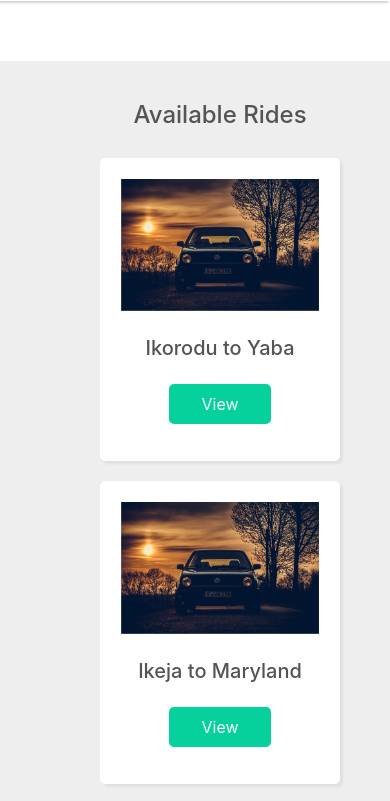
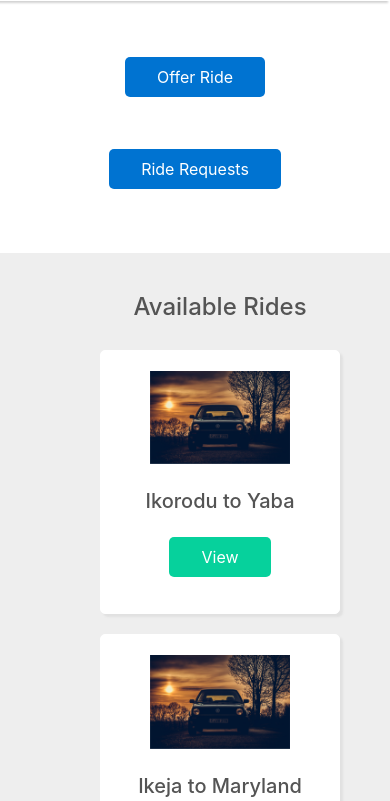
Before and after one commit to emmaadesile/Ride-My-Way, a plain HTML site: page UI/rides.html in a window 390 px wide. Shown: the part 59-860 px from the top of the page. Drawn offline with Linux system fonts and the light colour scheme.

Commit message:
Create Ride Page

```diff
--- a/UI/rides.html
+++ b/UI/rides.html
@@ -7,20 +7,19 @@
   <meta http-equiv="X-UA-Compatible" content="ie=edge">
   <link rel="stylesheet" href="./styles/style.css">
   <link rel="stylesheet" href="./styles/rides.css">
-  <title>Ride My Way</title>
+  <title>Ride my way</title>
 </head>
 
 <body>
   <div class="wrapper">
+    <div class="top">
       <!-- Navigation -->
       <div class="navbar">
-
         <ul style="padding-left: 0px;">
 
           <li class="logo">
             <a href="./index.html">
-            <img src="./images/ride-logo-blue.png" alt="logo">
-          </a>
+              <img src="./images/ride-logo-blue.png" alt="logo"> </a>
           </li>
 
           <section class="div_navbar_items">
@@ -44,8 +43,12 @@
         </ul>
       </div>
       <!-- End of Navigation -->
+    </div>
 
-    <a class="btn btn__secondary" href="./create-ride.html">Create Ride</a>
+    <div class="ride-options">
+      <a href="" class="btn btn__primary btn__inline">Offer Ride</a>
+      <a href="" class="btn btn__primary btn__inline">Ride Requests</a>
+    </div>
 
     <!-- Features -->
     <section class="rides mt-1">
@@ -124,20 +127,11 @@
       </div>
     </section>
 
-    <section class="about">
-      <img src="" alt="" class="about__mockup">
-      <div class="about__details">
-
-      </div>
-    </section>
-
     <footer class="footer">
       <p>&copy; 2018. Made by Emmanuel</p>
     </footer>
-
   </div>
   <!-- End of wrapper-->
-
 
   <!-- JAvascript -->
   <script>
--- a/UI/styles/rides.css
+++ b/UI/styles/rides.css
@@ -34,9 +34,26 @@
   /* border-bottom: 1px solid rgb(225, 225, 225); */
 }
 
-.icon {width: 100% !important;}
+.ride-options {
+  /* max-width: 800px; */
+  display: grid;
+  grid-gap: 20px;
+  justify-items: center;
+  grid-template-columns: repeat(auto-fit, minmax(100px, 1fr));
+  align-items: center;
+  padding-top: 100px;
+  /* padding-right: 450px;
+  padding-left: 450px; */
+}
 
-.num-of-rides{
-  display: grid;
-  grid-template-columns: repeat(minmax(100px, 1fr))
+@media (max-width: 600px) {
+  .ride-options {
+    grid-template-columns: 1fr;
+    padding-top: 100px;
+    padding-bottom: 0;
+  }
 }
+
+/* .ride-options :first-child {
+  grid-column: 1 / 1;
+} */
```
Lines whose indentation alone changed are shown as unchanged.
